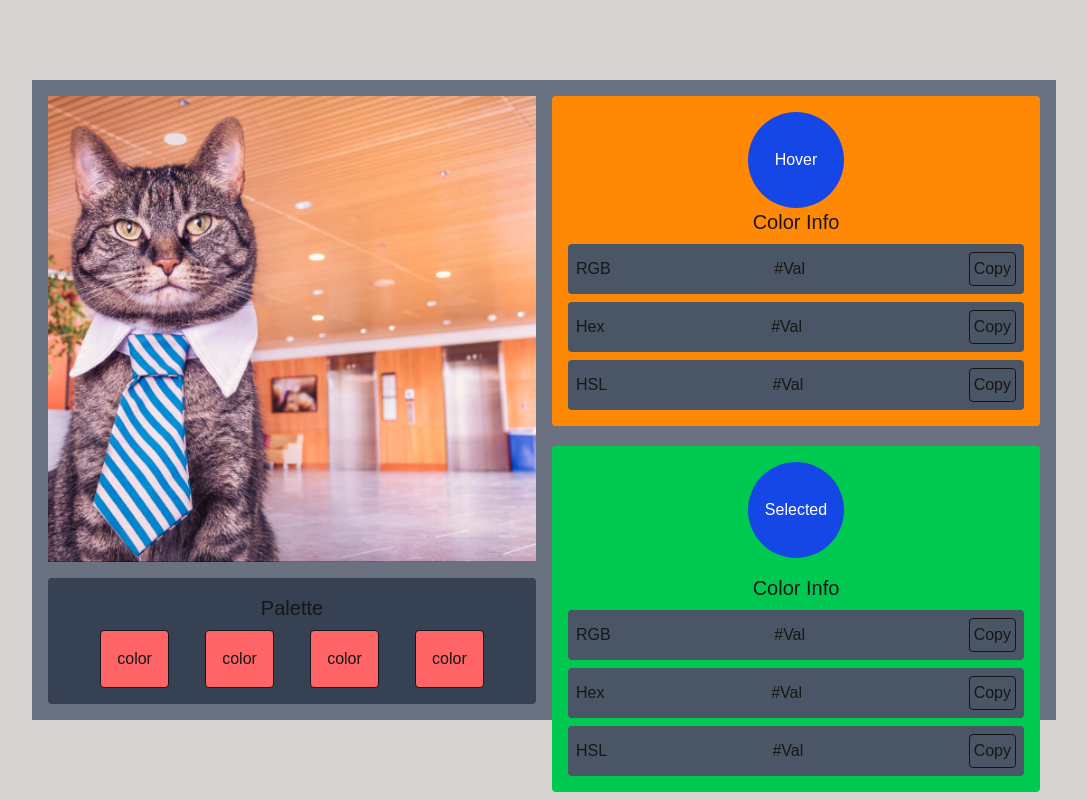
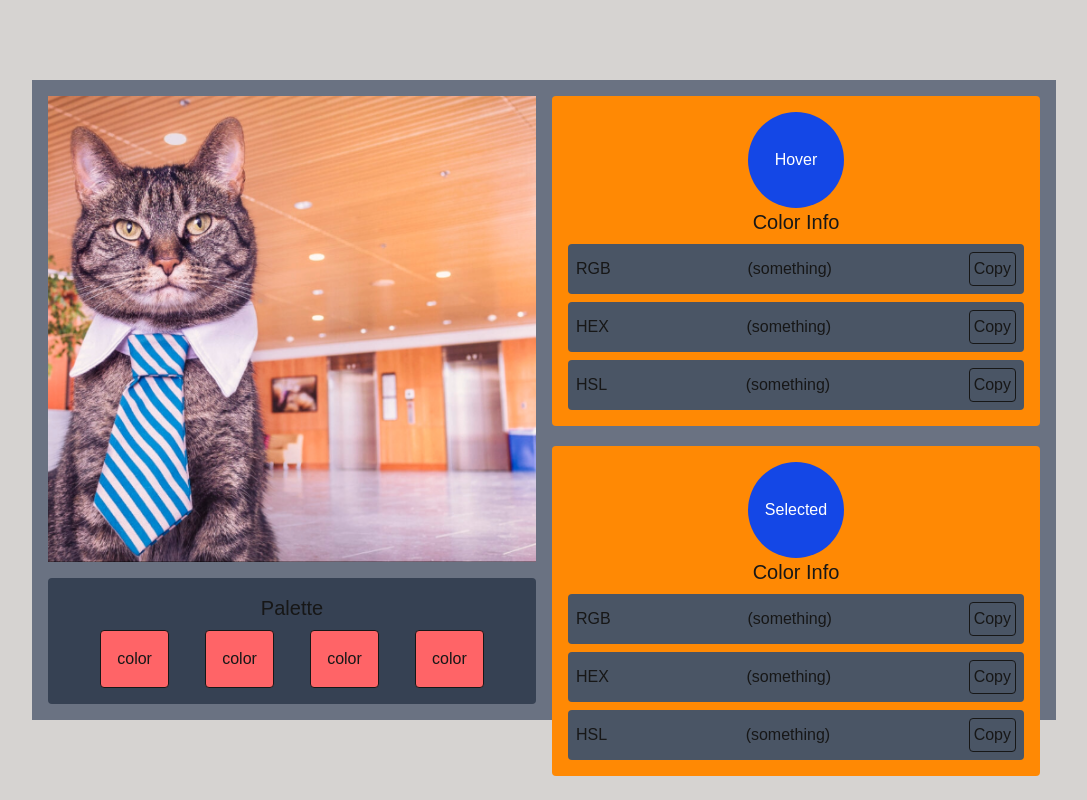
Before and after one commit to MOGARRR/chroma-picker, a Next.js app: page / in a window 1280 px wide. Shown: the whole page, without its empty margins (96-1183 px from the left). Built offline with nearby package versions, Linux system fonts and the light colour scheme.

Commit message:
Refactor: Seperate color swatches into their own component for readability

```diff
--- /dev/null
+++ b/app/components/ColorSwatch.tsx
@@ -0,0 +1,46 @@
+import React from "react";
+
+type ColorSwatchProps = {
+  title: string;
+  rgbValue: string;
+  hexValue: string;
+  hslValue: string;
+};
+
+const ColorSwatch = ({
+  title,
+  rgbValue,
+  hexValue,
+  hslValue,
+}: ColorSwatchProps) => {
+  return (
+    <div className={`bg-orange-400 flex flex-col p-4 rounded items-center`}>
+      <div className="bg-blue-700 p-4 rounded-full w-24 h-24 flex items-center justify-center text-white">
+        {title}
+      </div>
+
+      <div className="w-full">
+        <h2 className="text-center text-xl mb-2">Color Info</h2>
+        <div className="flex flex-col gap-2">
+          <div className="flex justify-between bg-gray-600 p-2 rounded items-center">
+            <span>RGB</span>
+            <span>{`(${rgbValue})`}</span>
+            <button className="p-1 border rounded cursor-pointer">Copy</button>
+          </div>
+          <div className="flex justify-between bg-gray-600 p-2 rounded items-center">
+            <span>HEX</span>
+            <span>{`(${hexValue})`}</span>
+            <button className="p-1 border rounded cursor-pointer">Copy</button>
+          </div>
+          <div className="flex justify-between bg-gray-600 p-2 rounded items-center">
+            <span>HSL</span>
+            <span>{`(${hslValue})`}</span>
+            <button className="p-1 border rounded cursor-pointer">Copy</button>
+          </div>
+        </div>
+      </div>
+    </div>
+  );
+};
+
+export default ColorSwatch;
--- a/app/page.tsx
+++ b/app/page.tsx
@@ -1,5 +1,6 @@
 "use client";
 import Image from "next/image";
+import ColorSwatch from "./components/ColorSwatch";
 
 export default function Home() {
   return (
@@ -35,76 +36,10 @@ export default function Home() {
 
         <div className="flex-1 flex flex-col gap-5">
           {/* Hover Color */}
-          <div
-            className={`bg-orange-400 flex flex-col p-4 rounded items-center`}
-          >
-            <div className="bg-blue-700 p-4 rounded-full w-24 h-24 flex items-center justify-center text-white">
-              Hover
-            </div>
-
-            <div className="w-full">
-              <h2 className="text-center text-xl mb-2">Color Info</h2>
-              <div className="flex flex-col gap-2">
-                <div className="flex justify-between bg-gray-600 p-2 rounded items-center">
-                  <span>RGB</span>
-                  <span>#Val</span>
-                  <button className="p-1 border rounded cursor-pointer">
-                    Copy
-                  </button>
-                </div>
-                <div className="flex justify-between bg-gray-600 p-2 rounded items-center">
-                  <span>Hex</span>
-                  <span>#Val</span>
-                  <button className="p-1 border rounded cursor-pointer">
-                    Copy
-                  </button>
-                </div>
-                <div className="flex justify-between bg-gray-600 p-2 rounded items-center">
-                  <span>HSL</span>
-                  <span>#Val</span>
-                  <button className="p-1 border rounded cursor-pointer">
-                    Copy
-                  </button>
-                </div>
-              </div>
-            </div>
-          </div>
+          <ColorSwatch title="Hover" rgbValue="something" hexValue="something" hslValue="something"/>
 
           {/* Selected Color */}
-          <div
-            className={`bg-green-500 flex flex-col p-4 rounded items-center gap-4`}
-          >
-            <div className="bg-blue-700 p-4 rounded-full w-24 h-24 flex items-center justify-center text-white">
-              Selected
-            </div>
-
-            <div className="w-full">
-              <h2 className="text-center text-xl mb-2">Color Info</h2>
-              <div className="flex flex-col gap-2">
-                <div className="flex justify-between bg-gray-600 p-2 rounded items-center">
-                  <span>RGB</span>
-                  <span>#Val</span>
-                  <button className="p-1 border rounded cursor-pointer">
-                    Copy
-                  </button>
-                </div>
-                <div className="flex justify-between bg-gray-600 p-2 rounded items-center">
-                  <span>Hex</span>
-                  <span>#Val</span>
-                  <button className="p-1 border rounded cursor-pointer">
-                    Copy
-                  </button>
-                </div>
-                <div className="flex justify-between bg-gray-600 p-2 rounded items-center">
-                  <span>HSL</span>
-                  <span>#Val</span>
-                  <button className="p-1 border rounded cursor-pointer">
-                    Copy
-                  </button>
-                </div>
-              </div>
-            </div>
-          </div>
+          <ColorSwatch title="Selected" rgbValue="something" hexValue="something" hslValue="something"/>
         </div>
       </div>
     </div>
```
